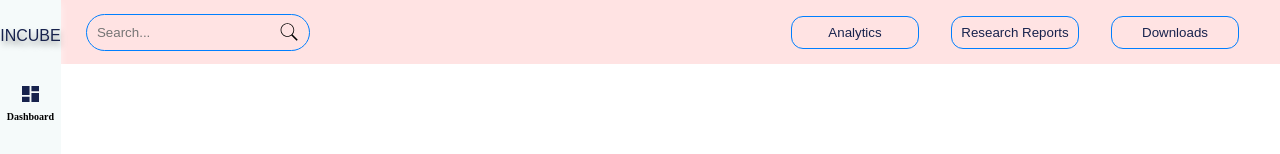
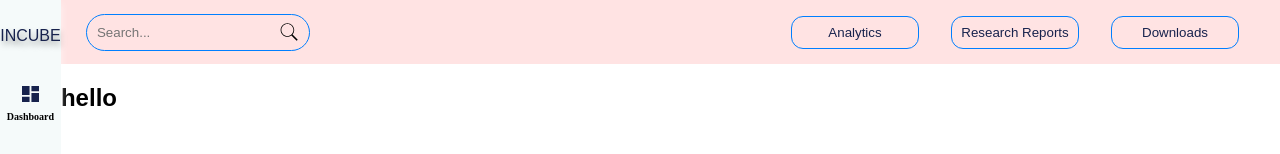
Before and after one commit to Sameer-mishra1/Incube-Dashboard, a React (Create React App) app: page /notifications in a window 1280 px wide. Shown: the top 154 px of the page. Built offline with nearby package versions, Linux system fonts and the light colour scheme.

Commit message:
CSS and main content is correct in Notifications Page, so wrap them in a usable component

```diff
--- a/src/App.js
+++ b/src/App.js
@@ -9,7 +9,6 @@ import Team from "../src/Components/Pages/Team/Team";
 import Notifications from "../src/Components/Pages/Notifications/Notifications";
 import Portfolio from "../src/Components/Pages/Portfolio/Portfolio";
 import Profile from "../src/Components/Pages/Profile/Profile";
-
 
 const App = () => {
 
--- a/src/Components/Header/Header.module.css
+++ b/src/Components/Header/Header.module.css
@@ -2,7 +2,6 @@
     display: flex;
     align-items: center;
     justify-content: flex-end;
-    width: 100vw;
     height: 8vh;
     background-color: rgba(255, 83, 83, 0.16);
 
--- a/src/Components/Pages/Notifications/Notifications.js
+++ b/src/Components/Pages/Notifications/Notifications.js
@@ -1,14 +1,13 @@
+import styles from "./Notifications.module.css";
+import Sidebar from "../../Sidebar/Sidebar";
 import Header from "../../Header/Header";
-import Sidebar from "../../Sidebar/Sidebar";
-import styles from "./Notifications.module.css";
-
 const Notifications = () => {
   return (
     <div className={styles.dashboardContainer}>
       <Sidebar />
-      <Header />
       <div className={styles.mainContent}>
-        {/* Content as in whatever will be in Dashboard */}
+        <Header />
+        <h2>hello</h2>
       </div>
     </div>
   );
--- a/src/Components/Pages/Notifications/Notifications.module.css
+++ b/src/Components/Pages/Notifications/Notifications.module.css
@@ -3,5 +3,18 @@
   }
 
   .mainContent {
-    flex: 1; /* Allow the main content to expand and fill the available space */
+    width: 100%;
   }
+
+  h2 {
+    color: black;
+  }
+
+
+  .notificationContent {
+    position: absolute;
+    width: 50px;
+    height: 50px;
+    background-color: #84e8ef;
+    top: 100px;
+  }
```
